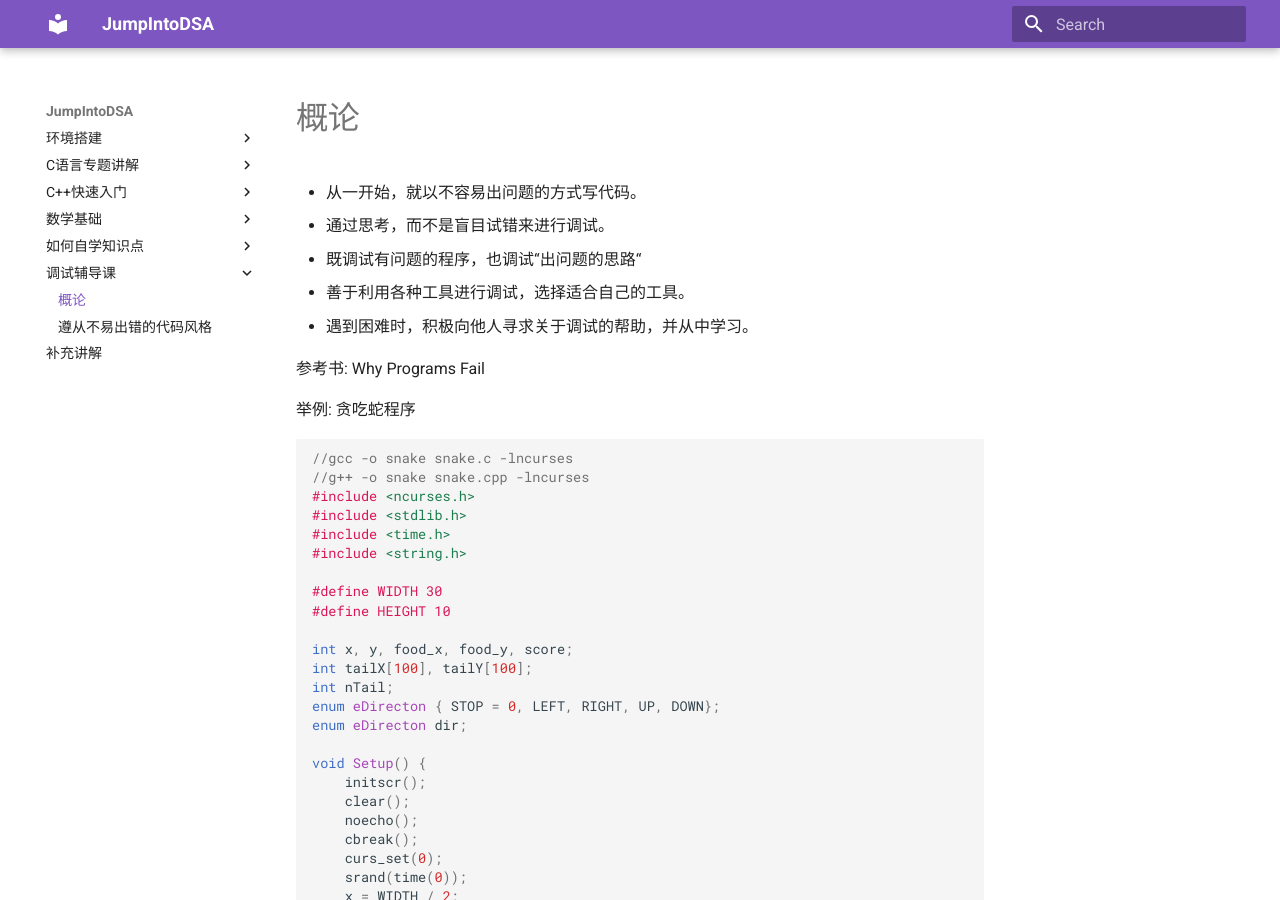
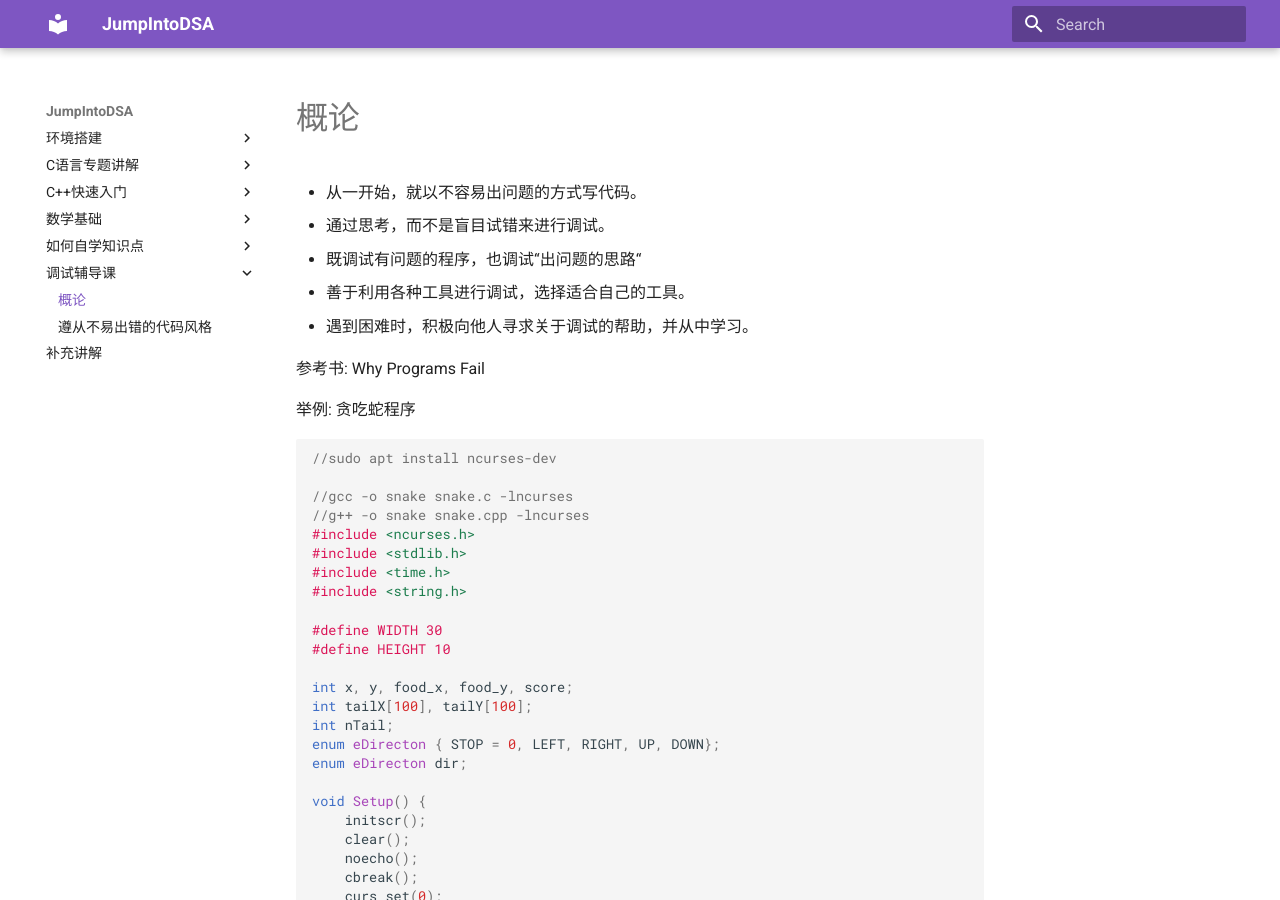
Before and after one commit to Tsinghua-DSA/JumpIntoDSA, an MkDocs documentation site: the page built from docs/Debugging/Intro.md, in a window 1280 px wide and 900 px high. Built offline with MkDocs 1.6.1 and Material for MkDocs 9.7.7, drawn with Linux system fonts in a browser that asks for light colours.

Commit message:
ncurses for snake

````diff
--- a/docs/Debugging/Intro.md
+++ b/docs/Debugging/Intro.md
@@ -12,6 +12,9 @@
 举例: 贪吃蛇程序
 
 ```c++
+
+//sudo apt install ncurses-dev
+
 //gcc -o snake snake.c -lncurses
 //g++ -o snake snake.cpp -lncurses
 #include <ncurses.h>
````
